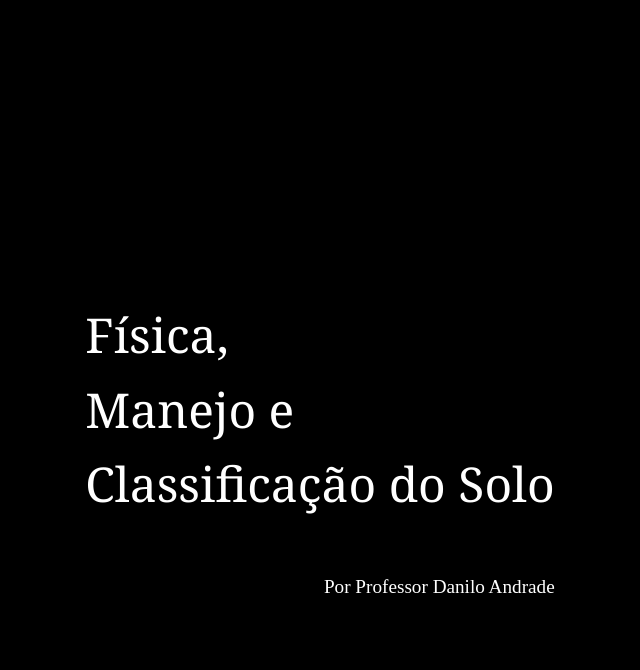
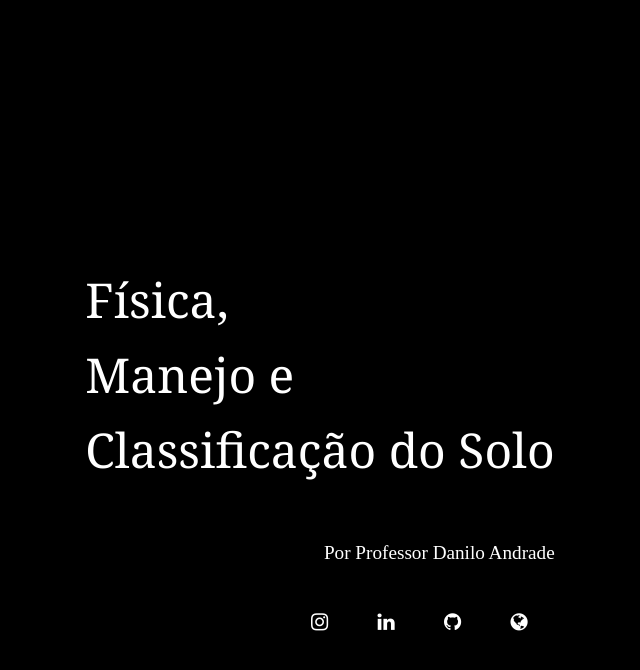
Before and after one commit to daniloasdotcom/Fisica-Manejo-e-Classificao-do-Solo, a Jekyll site: the page built from index.markdown, in a window 1280 px wide. Shown: the top 670 px of the page, without its empty margins (320-960 px from the left). Built offline with Jekyll 4.4.1, drawn with Linux system fonts in a browser that asks for light colours.

Commit message:
atualização0511

```diff
--- a/_layouts/index.html
+++ b/_layouts/index.html
@@ -4,6 +4,7 @@
 <head>
     <meta charset="UTF-8">
     <meta name="viewport" content="width=device-width, initial-scale=1.0">
+    <link rel="stylesheet" href="https://cdnjs.cloudflare.com/ajax/libs/font-awesome/4.7.0/css/font-awesome.min.css">
     <link href="{{"css/style.css" | relative_url}}" rel="stylesheet">
     <title>Grid Clicável</title>
     <style>
@@ -18,7 +19,15 @@
         <p><a href="link_para_disciplina_3">Classificação do Solo</a></p>
         <div class="signature">
             <p><a href="https://daniloas.com">Por Professor Danilo Andrade</a></p>
+            <div class="socialmidia">
+                <a href="https://www.instagram.com/daniloas.com_/" class="fa fa-instagram"></a>
+                <a href="https://www.linkedin.com/in/daniloandradesantos/" class="fa fa-linkedin"></a>
+                <a href="https://github.com/daniloasdotcom" class="fa fa-github" style="color:white"></a>
+                <a href="https://daniloas.com/" class="fa fa-globe" style="color:white"></a>
+                <!-- Adicione mais redes sociais aqui, se desejar -->
+            </div>
         </div>
+
     </div>
 
 
--- a/css/style.css
+++ b/css/style.css
@@ -99,3 +99,42 @@ div.margem {
     margin-left: 5%;
     margin-right: 5%;
 }
+
+div.socialmidia {
+    margin-left: 1%;
+    margin-right: 1%;
+    margin-top: 10%;
+    align-items: right;
+}
+
+.fa {
+    padding: 1px;
+    font-size: 20px;
+    width: 60px;
+    text-align: center;
+    text-decoration: none;
+}
+
+.fa:hover {
+    opacity: 0.7;
+}
+
+.fa-linkedin {
+    color: white;
+}
+
+.fa-youtube {
+    color: white;
+}
+
+.fa-instagram {
+    color: white;
+}
+
+.fa-github {
+    color: white;
+}
+
+.fa-globe {
+    color: white;
+}
```
